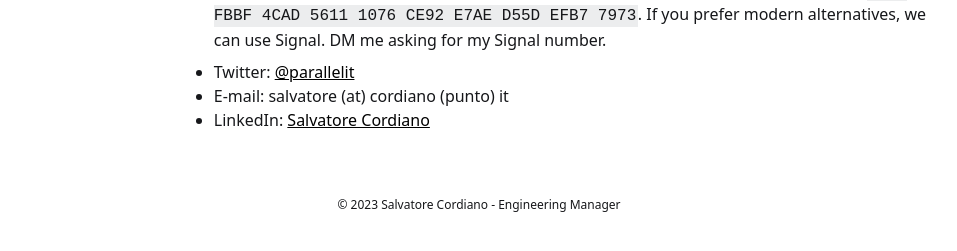
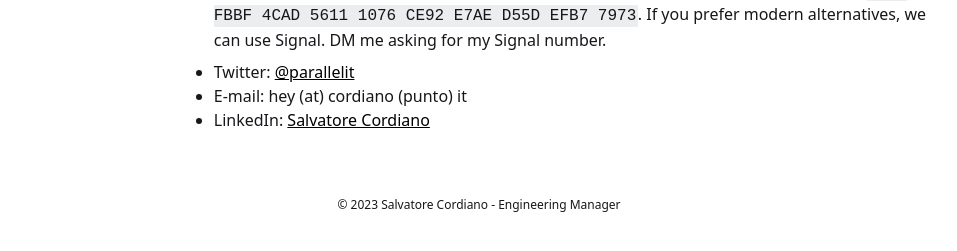
Before and after one commit to salvatorecordiano/cordiano.com, a Jekyll site: the page built from cordiano.com/_pages/get-in-touch.md, in a window 1280 px wide. Shown: the part 280-531 px from the top of the page, without its empty margins (161-1118 px from the left). Built offline with Jekyll 4.4.1, drawn with Linux system fonts in a browser that asks for light colours.

Commit message:
Update get-in-touch.md

```diff
--- a/cordiano.com/_pages/get-in-touch.md
+++ b/cordiano.com/_pages/get-in-touch.md
@@ -12,5 +12,5 @@ The best way to contact me is via e-mail. I usually answer within 1 day. If that
 If you need to communicate with me privately, use [my PGP public key](https://cordiano.it/pgp/0xAA41FBBF4CAD56111076CE92E7AED55DEFB77973.pub.asc). Its fingerprint is `AA41 FBBF 4CAD 5611 1076 CE92 E7AE D55D EFB7 7973`. If you prefer modern alternatives, we can use Signal. DM me asking for my Signal number.
 
 - Twitter: [@parallelit](https://twitter.com/parallelit)
-- E-mail: salvatore (at) cordiano (punto) it
+- E-mail: hey (at) cordiano (punto) it
 - LinkedIn: [Salvatore Cordiano](https://www.linkedin.com/in/salvatorecordiano/)
```
